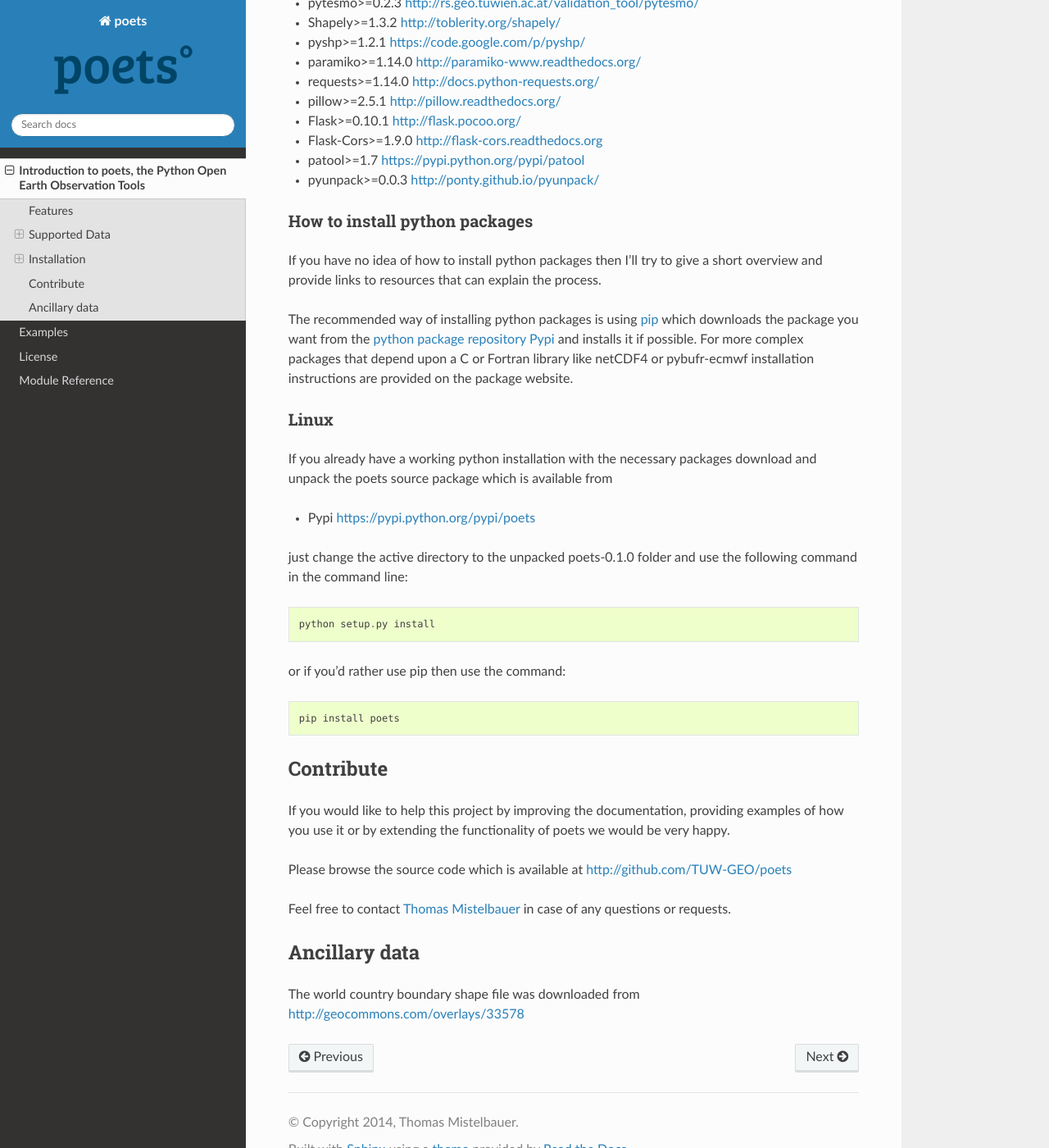
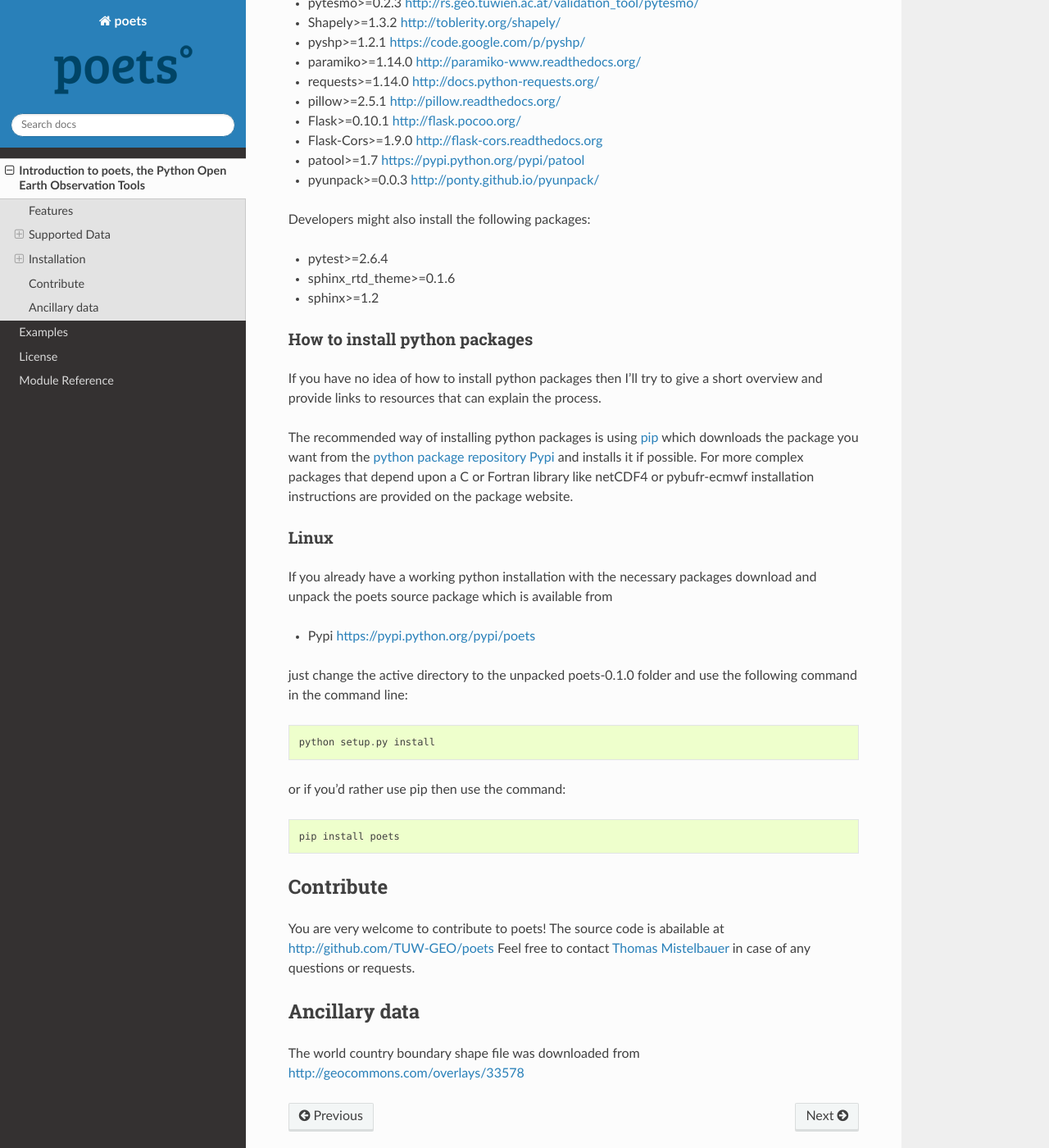
Before and after one commit to TUW-GEO/poets, a Sphinx documentation site: the page built from docs/introduction.rst, in a window 1280 px wide and 1400 px high, scrolled down 1339 px. Shown: the whole window at 82% size. Built offline with Sphinx 7.4.7 and the Read the Docs theme 2.0.0, drawn with Linux system fonts in a browser that asks for light colours; formulas are drawn with MathJax 3; pages that are not in the unit, such as notebooks, are missing from menus; the version number could not be read and is left out; some of the changed text lies outside the part shown.

Commit message:
updates documenation

```diff
--- a/docs/introduction.rst
+++ b/docs/introduction.rst
@@ -34,7 +34,7 @@ Supported File Types
 poets supports following file types:
 
 * NetCDF version >= 4.0
-* GeoTiff and other file types supported by GDAL
+* GeoTiff
 * png, jpg, and gif image files
 
 The latter image files must have global coverage with longitudes from -180 to
@@ -66,6 +66,12 @@ In order to use all poets features python version 2.7.5 with the following packa
 * patool>=1.7 https://pypi.python.org/pypi/patool
 * pyunpack>=0.0.3 http://ponty.github.io/pyunpack/
 
+Developers might also install the following packages:
+
+* pytest>=2.6.4
+* sphinx_rtd_theme>=0.1.6
+* sphinx>=1.2
+
 How to install python packages
 ------------------------------
 
@@ -94,11 +100,7 @@ or if you'd rather use pip then use the command::
 Contribute
 ==========
 
-If you would like to help this project by improving the documentation,
-providing examples of how you use it or by extending the functionality of poets we would be very happy.
-
-Please browse the source code which is available at http://github.com/TUW-GEO/poets
-
+You are very welcome to contribute to poets! The source code is abailable at http://github.com/TUW-GEO/poets
 Feel free to contact `Thomas Mistelbauer <http://rs.geo.tuwien.ac.at/our-team/thomas-mistelbauer/>`_ in case of any questions or requests.
 
 Ancillary data
--- a/requirements.txt
+++ b/requirements.txt
@@ -14,3 +14,4 @@ Flask>=0.10.1,
 Flask-Cors>=1.9.0,
 patool>=1.7,
 pyunpack>=0.0.3
+sphinx_rtd_theme>=0.1.6
```
Also changed, not shown: README.rst (+8 -38 lines).
